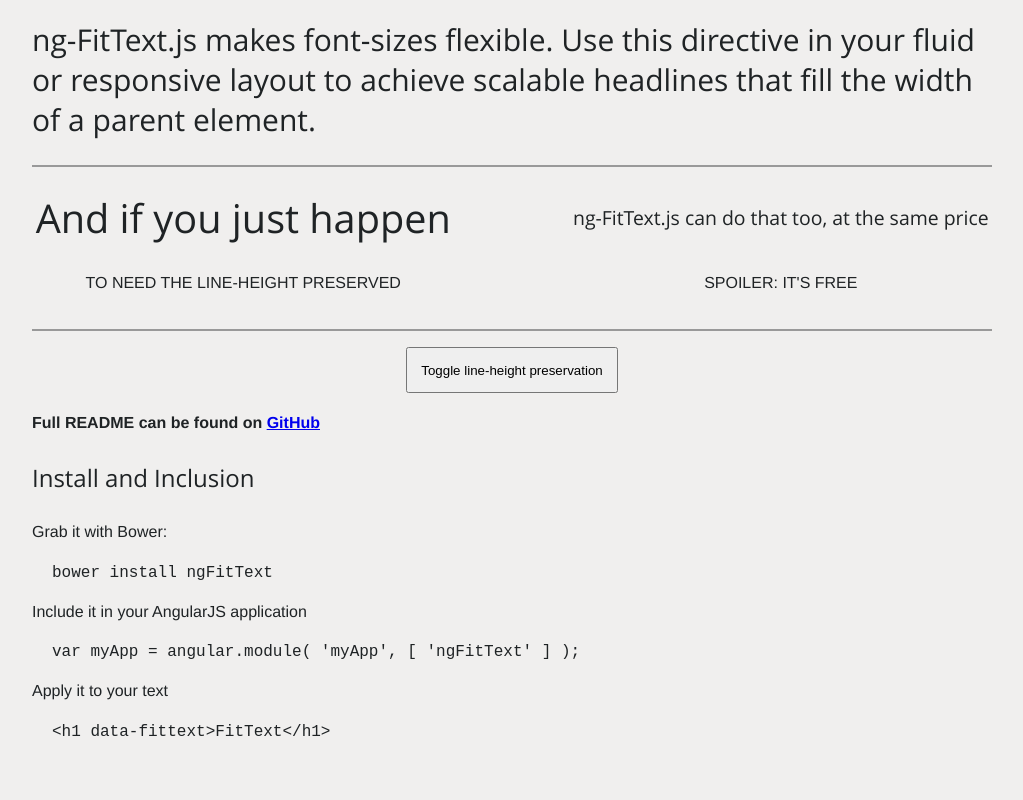
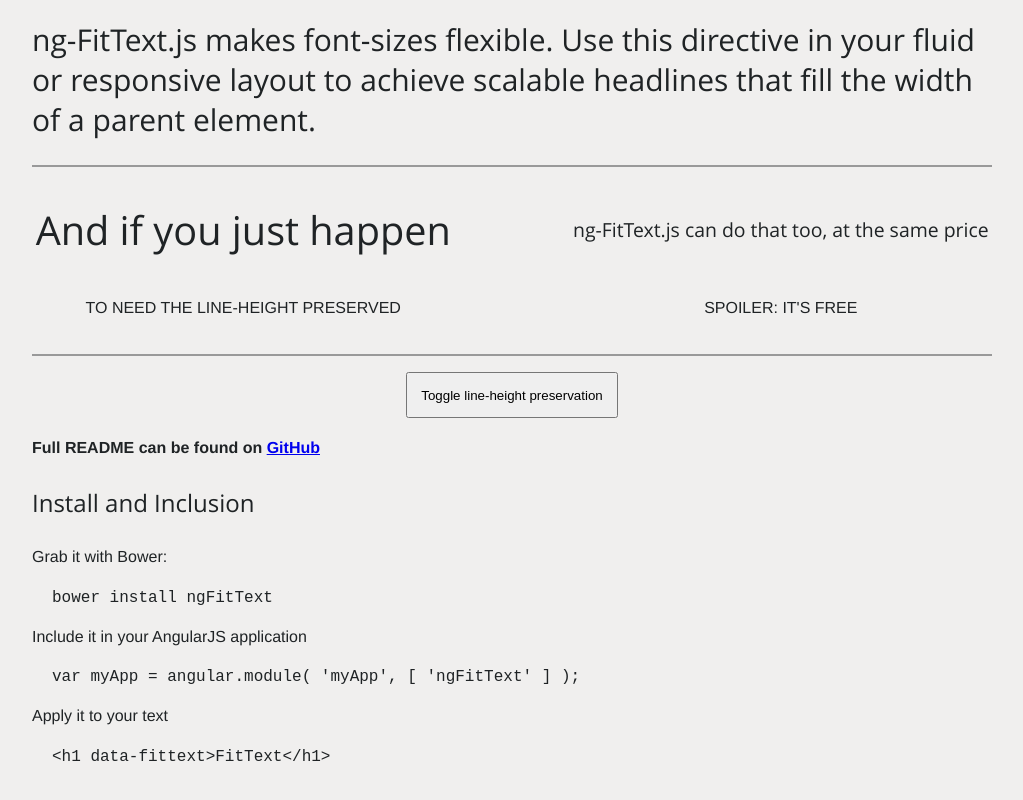
Before and after one commit to patrickmarabeas/ng-FitText.js, a website: page index.html in a window 1280 px wide. Shown: the part 860-1660 px from the top of the page, without its empty margins (128-1151 px from the left). Drawn offline with Linux system fonts and the light colour scheme.

Commit message:
use original line-height instead of original font-size for line-height preservation

```diff
--- a/demo/styles/main.scss
+++ b/demo/styles/main.scss
@@ -174,6 +174,7 @@
     text-align: center;
     margin-top: 10px;
     margin-bottom: 10px;
+    line-height: 1.5;
   }
 
   p {
--- a/src/ng-FitText.js
+++ b/src/ng-FitText.js
@@ -40,7 +40,7 @@
           var minFontSize = attrs.fittextMin || config.min || Number.NEGATIVE_INFINITY;
           var maxFontSize = attrs.fittextMax || config.max || Number.POSITIVE_INFINITY;
           var preserveLineHeight = attrs.fittextPreserveLineHeight !== undefined ? attrs.fittextPreserveLineHeight : config.preserveLineHeight;
-          var originalFontSize = window.getComputedStyle(element[0],null).getPropertyValue('font-size');
+          var originalLineHeight = window.getComputedStyle(element[0],null).getPropertyValue('line-height');
 
           var resizer = function() {
             element[0].style.lineHeight = '1';
@@ -53,7 +53,7 @@
               parseFloat(minFontSize)
             ) + 'px';
             if ( preserveLineHeight !== undefined ) {
-              element[0].style.lineHeight = originalFontSize;
+              element[0].style.lineHeight = originalLineHeight;
             }
           };
 
```
Also changed, not shown: demo/styles/main.css.
